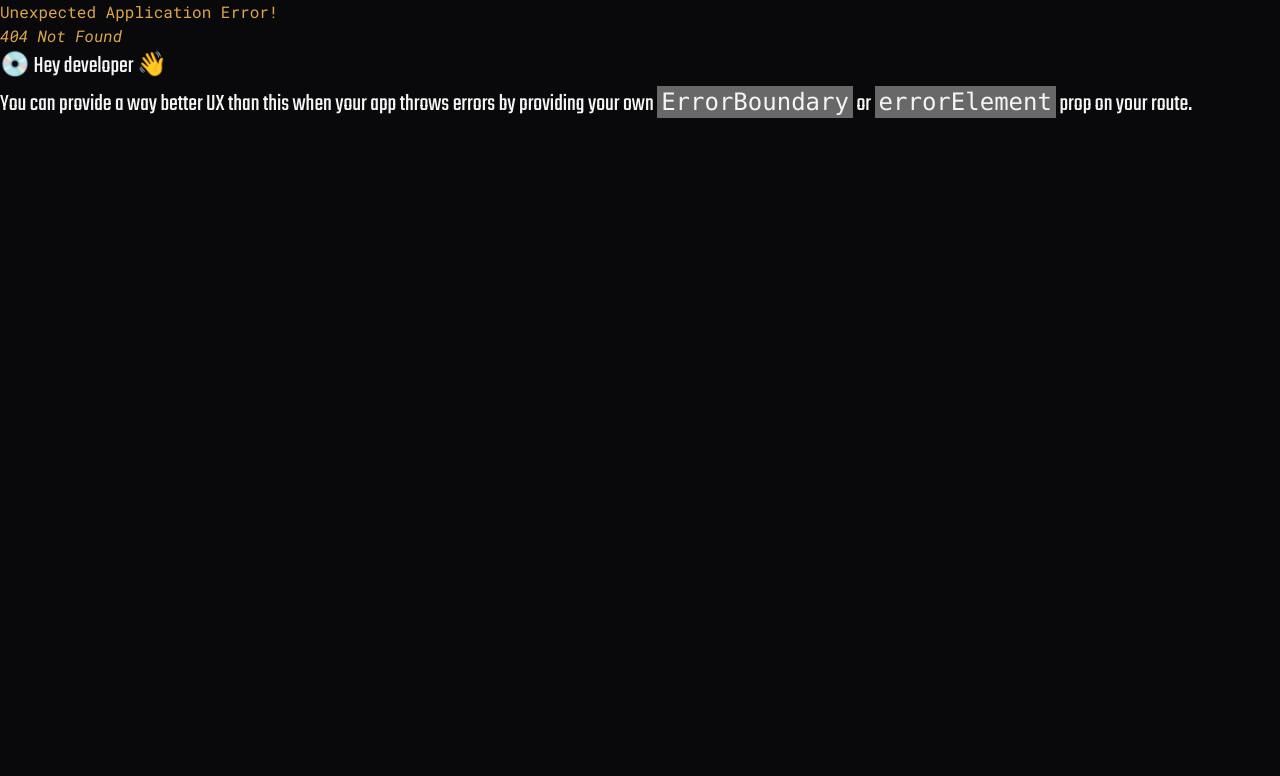
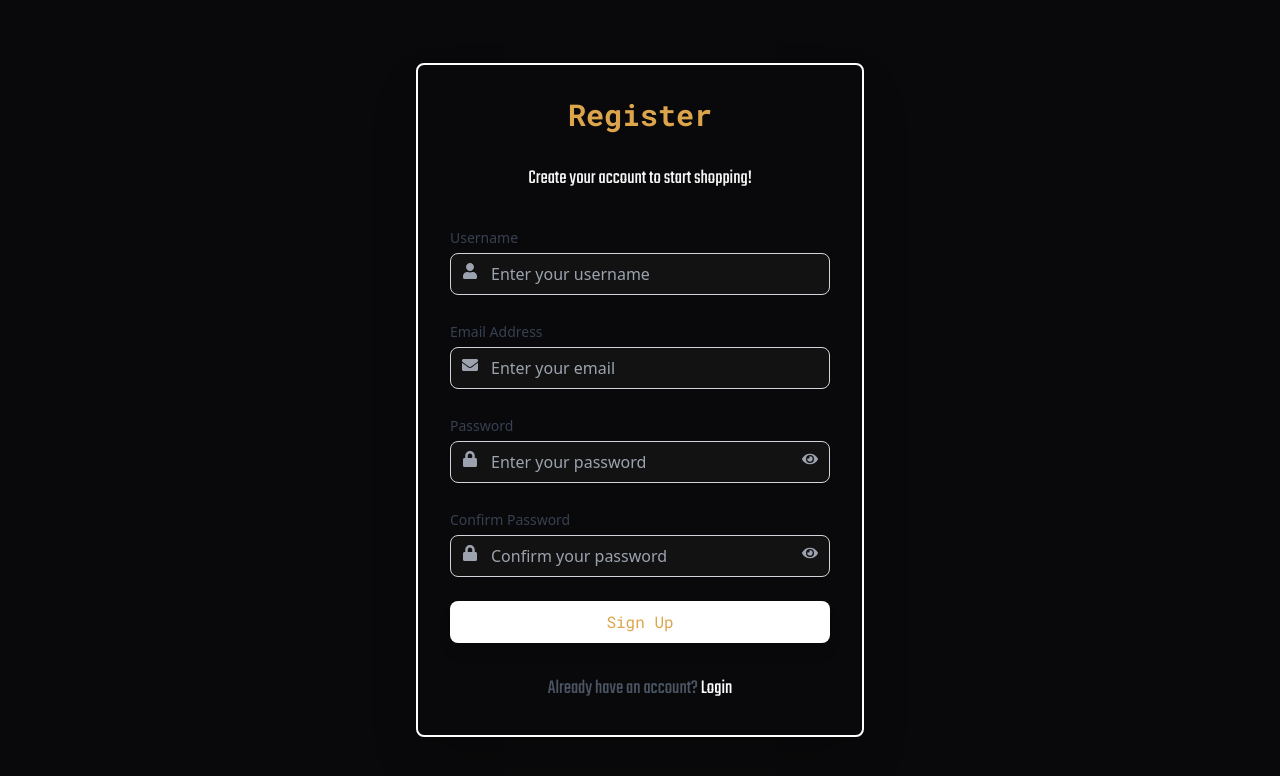
Before and after one commit to xandersavage/React-Ecommerce-Store, a React (Vite) app: page /React-Ecommerce-Store/register in a window 1280 px wide. Before the commit this address had no page. Shown: the top 776 px of the page. Built offline with nearby package versions, Linux system fonts and the light colour scheme.

Commit message:
added login and register components

```diff
--- a/src/App.jsx
+++ b/src/App.jsx
@@ -14,6 +14,8 @@ import HomePage from './pages/HomePage';
 import AboutPage from './pages/AboutPage';
 import MenStorePage from './pages/MenStorePage';
 import WomenStorePage from './pages/WomenStorePage';
+import LoginPage from './pages/LoginPage';
+import RegisterPage from './pages/RegisterPage';
 
 // Layout
 import MainLayout from './layouts/MainLayout';
@@ -21,12 +23,16 @@ import MainLayout from './layouts/MainLayout';
 function App() {
 	const router = createBrowserRouter(
 		createRoutesFromElements(
+			<>
 				<Route path="/" element={<MainLayout />}>
 					<Route index element={<HomePage />} />
 					<Route path="/about" element={<AboutPage />} />
 					<Route path="/men" element={<MenStorePage category="Men" />} />
 					<Route path="/women" element={<WomenStorePage category="Women" />} />
 				</Route>
+				<Route path="/login" element={<LoginPage />} />
+				<Route path="/register" element={<RegisterPage />} />
+			</>
 		),
 		{
 			basename: '/React-Ecommerce-Store/'
--- a/src/components/NavBar.jsx
+++ b/src/components/NavBar.jsx
@@ -76,6 +76,14 @@ const NavBar = () => {
 						</li>
 					</ul>
 				</div>
+				<div className="navbar-end pr-2">
+					<NavLink
+						to="/login"
+						className="btn btn-primary rounded-none px-4 py-2"
+					>
+						Login
+					</NavLink>
+				</div>
 			</div>
 		</>
 	);
--- /dev/null
+++ b/src/pages/LoginPage.jsx
@@ -0,0 +1,100 @@
+import { useState } from 'react';
+import { FaLock, FaEnvelope, FaEye, FaEyeSlash } from 'react-icons/fa';
+import { NavLink } from 'react-router-dom';
+
+const LoginPage = () => {
+	const [showPassword, setShowPassword] = useState(false);
+
+	const togglePasswordVisibility = () => {
+		setShowPassword(!showPassword);
+	};
+
+	const handleSubmit = (e) => {
+		e.preventDefault();
+		// Add form submission logic here
+	};
+
+	return (
+		<section className="min-h-screen flex flex-col px-6 justify-center items-center">
+			<div
+				className="w-full max-w-md p-8 space-y-8 bg-base-100 rounded-lg
+							shadow-2xl border-2 border-primary"
+			>
+				<h2 className="text-3xl font-bold text-center">Login</h2>
+				<p className="text-xl text-center">
+					Welcome back! Please login to your account.
+				</p>
+				<form onSubmit={handleSubmit} className="space-y-6">
+					{/* Email Input */}
+					<div>
+						<label
+							htmlFor="email"
+							className="text-sm font-medium text-gray-700"
+						>
+							Email Address
+						</label>
+						<div className="mt-1 relative">
+							<FaEnvelope className="absolute left-3 top-2.5 text-gray-400" />
+							<input
+								id="email"
+								name="email"
+								type="email"
+								autoComplete="email"
+								required
+								className="w-full pl-10 pr-4 py-2 border border-gray-300 rounded-lg shadow-sm focus:outline-none focus:ring-2 focus:ring-primary focus:border-transparent"
+								placeholder="Enter your email"
+							/>
+						</div>
+					</div>
+
+					{/* Password Input */}
+					<div>
+						<label
+							htmlFor="password"
+							className="text-sm font-medium text-gray-700"
+						>
+							Password
+						</label>
+						<div className="mt-1 relative">
+							<FaLock className="absolute left-3 top-2.5 text-gray-400" />
+							<input
+								id="password"
+								name="password"
+								type={showPassword ? 'text' : 'password'}
+								required
+								className="w-full pl-10 pr-4 py-2 border border-gray-300 rounded-lg shadow-sm focus:outline-none focus:ring-2 focus:ring-primary focus:border-transparent"
+								placeholder="Enter your password"
+							/>
+							<div
+								className="absolute right-3 top-2.5 text-gray-400 cursor-pointer"
+								onClick={togglePasswordVisibility}
+							>
+								{showPassword ? <FaEyeSlash /> : <FaEye />}
+							</div>
+						</div>
+					</div>
+
+					{/* Submit Button */}
+					<div>
+						<button
+							type="submit"
+							className="w-full flex justify-center py-2 px-4 border border-transparent rounded-lg shadow-lg bg-primary hover:bg-primary-focus focus:outline-none focus:ring-2 focus:ring-offset-2 focus:ring-primary"
+						>
+							<h3>Login</h3>
+						</button>
+					</div>
+				</form>
+				<div className="text-center">
+					<p className="text-xl text-gray-600">
+						Don't have an account?{' '}
+						<NavLink to="/register" className="text-primary hover:underline">
+							Sign Up
+						</NavLink>
+					</p>
+				</div>
+			</div>
+		</section>
+	);
+};
+
+export default LoginPage;
--- /dev/null
+++ b/src/pages/RegisterPage.jsx
@@ -0,0 +1,154 @@
+import { useState } from 'react';
+import { FaUser, FaLock, FaEnvelope, FaEye, FaEyeSlash } from 'react-icons/fa';
+import { NavLink } from 'react-router-dom';
+
+const RegisterPage = () => {
+	const [showPassword, setShowPassword] = useState(false);
+	const [showConfirmPassword, setShowConfirmPassword] = useState(false);
+
+	const togglePasswordVisibility = () => {
+		setShowPassword(!showPassword);
+	};
+
+	const toggleConfirmPasswordVisibility = () => {
+		setShowConfirmPassword(!showConfirmPassword);
+	};
+
+	const handleSubmit = (e) => {
+		e.preventDefault();
+		// Add form submission logic here
+	};
+
+	return (
+		<section className="min-h-screen flex flex-col px-6 justify-center items-center">
+			<div
+				className="w-full max-w-md p-8 space-y-8 bg-base-100 rounded-lg
+							shadow-2xl border-2 border-primary"
+			>
+				<h2 className="text-3xl font-bold text-center">Register</h2>
+				<p className="text-xl text-center">
+					Create your account to start shopping!
+				</p>
+				<form onSubmit={handleSubmit} className="space-y-6">
+					{/* Username Input */}
+					<div>
+						<label
+							htmlFor="username"
+							className="text-sm font-medium text-gray-700"
+						>
+							Username
+						</label>
+						<div className="mt-1 relative">
+							<FaUser className="absolute left-3 top-2.5 text-gray-400" />
+							<input
+								id="username"
+								name="username"
+								type="text"
+								autoComplete="username"
+								required
+								className="w-full pl-10 pr-4 py-2 border border-gray-300 rounded-lg shadow-sm focus:outline-none focus:ring-2 focus:ring-primary focus:border-transparent"
+								placeholder="Enter your username"
+							/>
+						</div>
+					</div>
+
+					{/* Email Input */}
+					<div>
+						<label
+							htmlFor="email"
+							className="text-sm font-medium text-gray-700"
+						>
+							Email Address
+						</label>
+						<div className="mt-1 relative">
+							<FaEnvelope className="absolute left-3 top-2.5 text-gray-400" />
+							<input
+								id="email"
+								name="email"
+								type="email"
+								autoComplete="email"
+								required
+								className="w-full pl-10 pr-4 py-2 border border-gray-300 rounded-lg shadow-sm focus:outline-none focus:ring-2 focus:ring-primary focus:border-transparent"
+								placeholder="Enter your email"
+							/>
+						</div>
+					</div>
+
+					{/* Password Input */}
+					<div>
+						<label
+							htmlFor="password"
+							className="text-sm font-medium text-gray-700"
+						>
+							Password
+						</label>
+						<div className="mt-1 relative">
+							<FaLock className="absolute left-3 top-2.5 text-gray-400" />
+							<input
+								id="password"
+								name="password"
+								type={showPassword ? 'text' : 'password'}
+								required
+								className="w-full pl-10 pr-4 py-2 border border-gray-300 rounded-lg shadow-sm focus:outline-none focus:ring-2 focus:ring-primary focus:border-transparent"
+								placeholder="Enter your password"
+							/>
+							<div
+								className="absolute right-3 top-2.5 text-gray-400 cursor-pointer"
+								onClick={togglePasswordVisibility}
+							>
+								{showPassword ? <FaEyeSlash /> : <FaEye />}
+							</div>
+						</div>
+					</div>
+
+					{/* Confirm Password Input */}
+					<div>
+						<label
+							htmlFor="confirm-password"
+							className="text-sm font-medium text-gray-700"
+						>
+							Confirm Password
+						</label>
+						<div className="mt-1 relative">
+							<FaLock className="absolute left-3 top-2.5 text-gray-400" />
+							<input
+								id="confirm-password"
+								name="confirm-password"
+								type={showConfirmPassword ? 'text' : 'password'}
+								required
+								className="w-full pl-10 pr-4 py-2 border border-gray-300 rounded-lg shadow-sm focus:outline-none focus:ring-2 focus:ring-primary focus:border-transparent"
+								placeholder="Confirm your password"
+							/>
+							<div
+								className="absolute right-3 top-2.5 text-gray-400 cursor-pointer"
+								onClick={toggleConfirmPasswordVisibility}
+							>
+								{showConfirmPassword ? <FaEyeSlash /> : <FaEye />}
+							</div>
+						</div>
+					</div>
+
+					{/* Submit Button */}
+					<div>
+						<button
+							type="submit"
+							className="w-full flex justify-center py-2 px-4 border border-transparent rounded-lg shadow-lg bg-primary hover:bg-primary-focus focus:outline-none focus:ring-2 focus:ring-offset-2 focus:ring-primary"
+						>
+							<h3>Sign Up</h3>
+						</button>
+					</div>
+				</form>
+				<div className="text-center">
+					<p className="text-xl text-gray-600">
+						Already have an account?{' '}
+						<NavLink to="/login" className="text-primary hover:underline">
+							Login
+						</NavLink>
+					</p>
+				</div>
+			</div>
+		</section>
+	);
+};
+
+export default RegisterPage;
```
Lines whose indentation alone changed are shown as unchanged.
